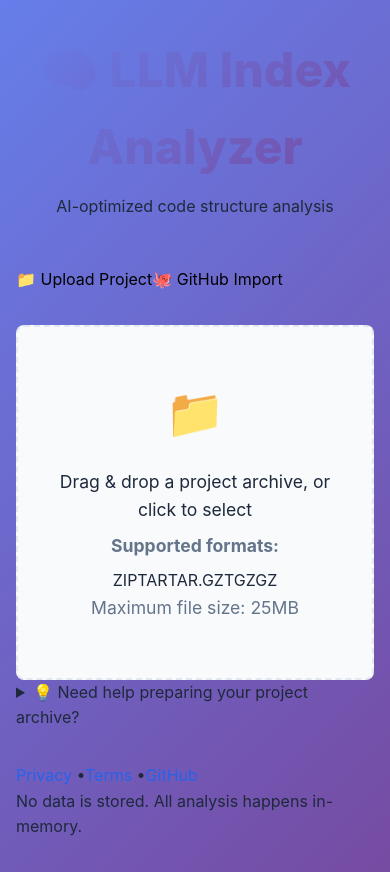
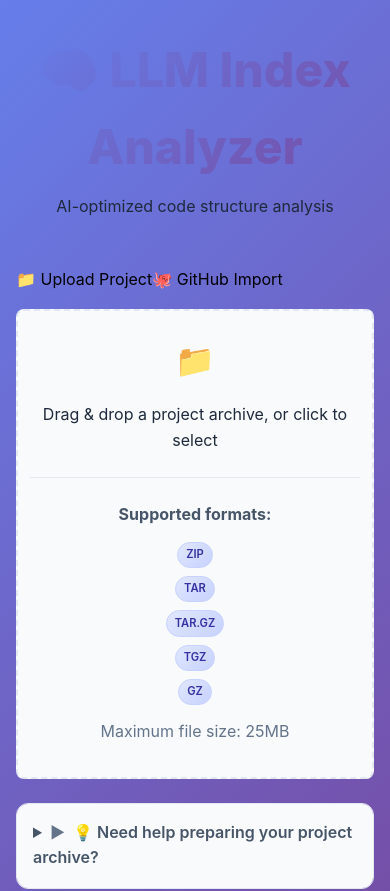
Before and after one commit to ThatMovieGuyOriginal/ai-project-splitter, a Next.js app: page / in a window 390 px wide. Shown: the top 891 px of the page. Built offline with nearby package versions, Linux system fonts and the light colour scheme.

Commit message:
Update FileUploader.module.css

```diff
--- a/styles/FileUploader.module.css
+++ b/styles/FileUploader.module.css
@@ -1,3 +1,4 @@
+/* styles/FileUploader.module.css */
 .uploader {
   padding: 2rem 0;
 }
@@ -10,6 +11,7 @@
   background: #f8fafc;
   transition: all 0.2s cubic-bezier(0.4, 0, 0.2, 1);
   cursor: pointer;
+  position: relative;
 }
 
 .dropzone:hover:not(.disabled) {
@@ -21,6 +23,13 @@
   border-color: #2563eb;
   background: #f0f9ff;
   border-style: solid;
+  transform: scale(1.02);
+}
+
+.dropzone.reject {
+  border-color: #ef4444 !important;
+  background: #fef2f2 !important;
+  border-style: solid;
 }
 
 .dropzone.disabled {
@@ -29,23 +38,71 @@
 }
 
 .content {
-  max-width: 400px;
+  max-width: 500px;
   margin: 0 auto;
 }
 
 .icon {
   font-size: 3rem;
   margin-bottom: 1rem;
+  transition: transform 0.2s ease;
+}
+
+.dropzone.active .icon {
+  transform: scale(1.1);
 }
 
 .content p {
   font-size: 1.1rem;
   margin-bottom: 0.5rem;
+  transition: color 0.2s ease;
+}
+
+.errorText {
+  color: #ef4444 !important;
+  font-weight: 600;
 }
 
 .hint {
   font-size: 0.9rem;
   color: #64748b;
+  margin: 0.5rem 0;
+}
+
+.supportedFormats {
+  margin-top: 1.5rem;
+  padding-top: 1rem;
+  border-top: 1px solid #e2e8f0;
+}
+
+.supportedFormats .hint:first-child {
+  color: #475569;
+  font-weight: 600;
+  margin-bottom: 0.75rem;
+}
+
+.formatsList {
+  display: flex;
+  flex-wrap: wrap;
+  gap: 0.5rem;
+  justify-content: center;
+  margin: 0.75rem 0;
+}
+
+.formatBadge {
+  background: linear-gradient(135deg, #e0e7ff 0%, #c7d2fe 100%);
+  color: #3730a3;
+  padding: 0.25rem 0.75rem;
+  border-radius: 1rem;
+  font-size: 0.8rem;
+  font-weight: 600;
+  border: 1px solid #c7d2fe;
+  transition: all 0.2s ease;
+}
+
+.formatBadge:hover {
+  background: linear-gradient(135deg, #c7d2fe 0%, #a5b4fc 100%);
+  transform: translateY(-1px);
 }
 
 .spinner {
@@ -65,15 +122,312 @@
 
 .progress {
   width: 100%;
-  height: 4px;
-  background: #f8fafc;
-  border-radius: 2px;
+  height: 8px;
+  background: #f1f5f9;
+  border-radius: 4px;
   overflow: hidden;
   margin-top: 1rem;
+  position: relative;
+  box-shadow: inset 0 1px 3px rgba(0, 0, 0, 0.1);
 }
 
 .progressBar {
   height: 100%;
-  background: #2563eb;
+  background: linear-gradient(90deg, #2563eb 0%, #3b82f6 50%, #60a5fa 100%);
   transition: width 0.3s ease;
+  border-radius: 4px;
+  position: relative;
 }
+
+.progressBar::after {
+  content: '';
+  position: absolute;
+  top: 0;
+  left: 0;
+  right: 0;
+  bottom: 0;
+  background: linear-gradient(
+    90deg,
+    transparent,
+    rgba(255, 255, 255, 0.3),
+    transparent
+  );
+  animation: shimmer 1.5s infinite;
+}
+
+@keyframes shimmer {
+  0% { transform: translateX(-100%); }
+  100% { transform: translateX(100%); }
+}
+
+.progressText {
+  position: absolute;
+  top: 50%;
+  left: 50%;
+  transform: translate(-50%, -50%);
+  font-size: 0.75rem;
+  color: #1e293b;
+  font-weight: 600;
+  text-shadow: 0 1px 2px rgba(255, 255, 255, 0.8);
+}
+
+.helpSection {
+  margin-top: 2rem;
+  max-width: 700px;
+  margin-left: auto;
+  margin-right: auto;
+}
+
+.helpDetails {
+  background: #f8fafc;
+  border: 1px solid #e2e8f0;
+  border-radius: 0.75rem;
+  overflow: hidden;
+  transition: all 0.2s ease;
+}
+
+.helpDetails:hover {
+  border-color: #cbd5e1;
+  box-shadow: 0 4px 6px -1px rgba(0, 0, 0, 0.1);
+}
+
+.helpDetails[open] {
+  border-color: #2563eb;
+}
+
+.helpSummary {
+  cursor: pointer;
+  font-weight: 600;
+  color: #475569;
+  padding: 1rem;
+  background: #f8fafc;
+  border-bottom: 1px solid transparent;
+  transition: all 0.2s ease;
+  user-select: none;
+}
+
+.helpSummary:hover {
+  color: #1e293b;
+  background: #f1f5f9;
+}
+
+.helpDetails[open] .helpSummary {
+  border-bottom-color: #e2e8f0;
+}
+
+.helpSummary::marker {
+  display: none;
+}
+
+.helpSummary::before {
+  content: '▶';
+  display: inline-block;
+  margin-right: 0.5rem;
+  transition: transform 0.2s ease;
+  color: #64748b;
+}
+
+.helpDetails[open] .helpSummary::before {
+  transform: rotate(90deg);
+}
+
+.helpContent {
+  padding: 1.5rem;
+  color: #64748b;
+  line-height: 1.6;
+}
+
+.helpContent h4 {
+  color: #475569;
+  margin: 1.5rem 0 0.75rem 0;
+  font-weight: 600;
+  display: flex;
+  align-items: center;
+}
+
+.helpContent h4:first-child {
+  margin-top: 0;
+}
+
+.helpContent h4::before {
+  content: '📋';
+  margin-right: 0.5rem;
+}
+
+.helpContent ul {
+  margin: 0.75rem 0;
+  padding-left: 1.5rem;
+}
+
+.helpContent li {
+  margin: 0.5rem 0;
+  position: relative;
+}
+
+.helpContent li::marker {
+  color: #94a3b8;
+}
+
+.helpContent code {
+  background: #e2e8f0;
+  color: #475569;
+  padding: 0.125rem 0.375rem;
+  border-radius: 0.25rem;
+  font-family: 'SF Mono', 'Monaco', 'Inconsolata', 'Roboto Mono', 'Source Code Pro', 'Menlo', 'Consolas', monospace;
+  font-size: 0.85em;
+  font-weight: 500;
+  border: 1px solid #cbd5e1;
+}
+
+.helpContent strong {
+  color: #374151;
+  font-weight: 600;
+}
+
+/* Responsive Design */
+@media (max-width: 768px) {
+  .uploader {
+    padding: 1rem 0;
+  }
+
+  .dropzone {
+    padding: 2rem 1rem;
+  }
+
+  .content {
+    max-width: none;
+  }
+
+  .icon {
+    font-size: 2.5rem;
+  }
+
+  .content p {
+    font-size: 1rem;
+  }
+
+  .formatsList {
+    gap: 0.25rem;
+  }
+
+  .formatBadge {
+    font-size: 0.7rem;
+    padding: 0.2rem 0.5rem;
+  }
+
+  .helpSection {
+    margin-top: 1.5rem;
+  }
+
+  .helpContent {
+    padding: 1rem;
+  }
+
+  .helpContent ul {
+    padding-left: 1rem;
+  }
+}
+
+@media (max-width: 480px) {
+  .dropzone {
+    padding: 1.5rem 0.75rem;
+  }
+
+  .icon {
+    font-size: 2rem;
+  }
+
+  .formatsList {
+    flex-direction: column;
+    align-items: center;
+  }
+
+  .formatBadge {
+    display: inline-block;
+    margin: 0.125rem;
+  }
+}
+
+/* Dark mode support */
+@media (prefers-color-scheme: dark) {
+  .dropzone {
+    background: #1f2937;
+    border-color: #374151;
+    color: #e5e7eb;
+  }
+
+  .dropzone:hover:not(.disabled) {
+    background: #111827;
+    border-color: #60a5fa;
+  }
+
+  .dropzone.active {
+    background: #1e3a8a;
+    border-color: #60a5fa;
+  }
+
+  .hint {
+    color: #9ca3af;
+  }
+
+  .formatBadge {
+    background: #1e40af;
+    color: #e0e7ff;
+    border-color: #3b82f6;
+  }
+
+  .helpDetails {
+    background: #1f2937;
+    border-color: #374151;
+  }
+
+  .helpSummary {
+    background: #1f2937;
+    color: #d1d5db;
+  }
+
+  .helpSummary:hover {
+    background: #111827;
+    color: #f9fafb;
+  }
+
+  .helpContent {
+    color: #9ca3af;
+  }
+
+  .helpContent h4 {
+    color: #d1d5db;
+  }
+
+  .helpContent code {
+    background: #374151;
+    color: #e5e7eb;
+    border-color: #4b5563;
+  }
+
+  .progress {
+    background: #374151;
+  }
+}
+
+/* Animation for file drop feedback */
+@keyframes dropPulse {
+  0% { transform: scale(1); }
+  50% { transform: scale(1.05); }
+  100% { transform: scale(1); }
+}
+
+.dropzone.active {
+  animation: dropPulse 0.6s ease-in-out infinite;
+}
+
+/* Success state */
+.dropzone.success {
+  border-color: #10b981;
+  background: #f0fdf4;
+  color: #065f46;
+}
+
+.dropzone.success .icon::after {
+  content: ' ✅';
+}
```
